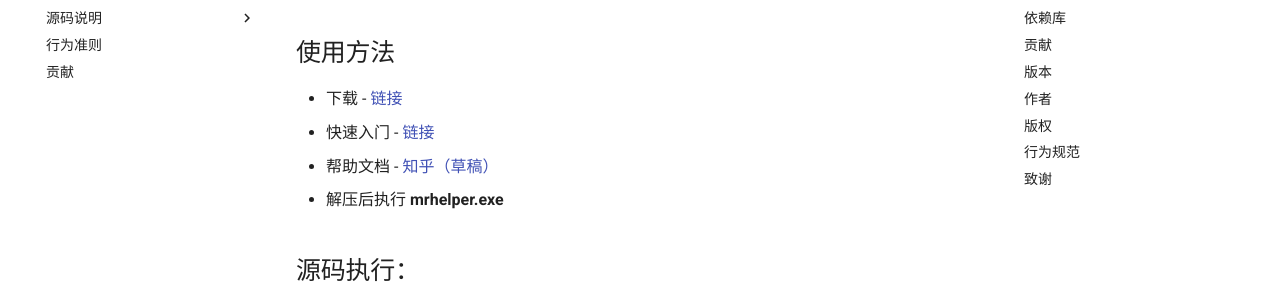
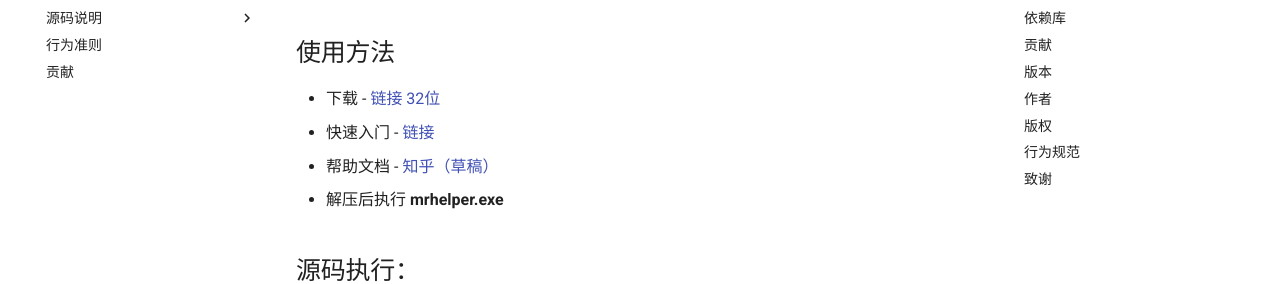
Before and after one commit to dearfad/mrhelper, an MkDocs documentation site: the page built from docs/index.md, in a window 1280 px wide and 900 px high, scrolled down 385 px. Shown: the part 171-455 px from the top of the window. Built offline with MkDocs 1.6.1 and Material for MkDocs 9.7.7, drawn with Linux system fonts in a browser that asks for light colours; comment, search, counter and statistics services are not loaded.

Commit message:
add 32bit exe

```diff
--- a/docs/index.md
+++ b/docs/index.md
@@ -16,7 +16,7 @@
 
 ## 使用方法
 
-* 下载 - [链接](https://github.com/dearfad/mrhelper/releases/download/v0.1.0-dev/mrhelper-20180828.zip)
+* 下载 - [链接](https://github.com/dearfad/mrhelper/releases/download/v0.1.0-dev/mrhelper-20180828.zip) [32位](https://github.com/dearfad/mrhelper/releases/download/v0.1.0-dev/mrhelper32.zip)
 * 快速入门 - [链接](quickstart.md)
 * 帮助文档 - [知乎（草稿）](https://zhuanlan.zhihu.com/p/39306824)
 * 解压后执行 **mrhelper.exe**
```
